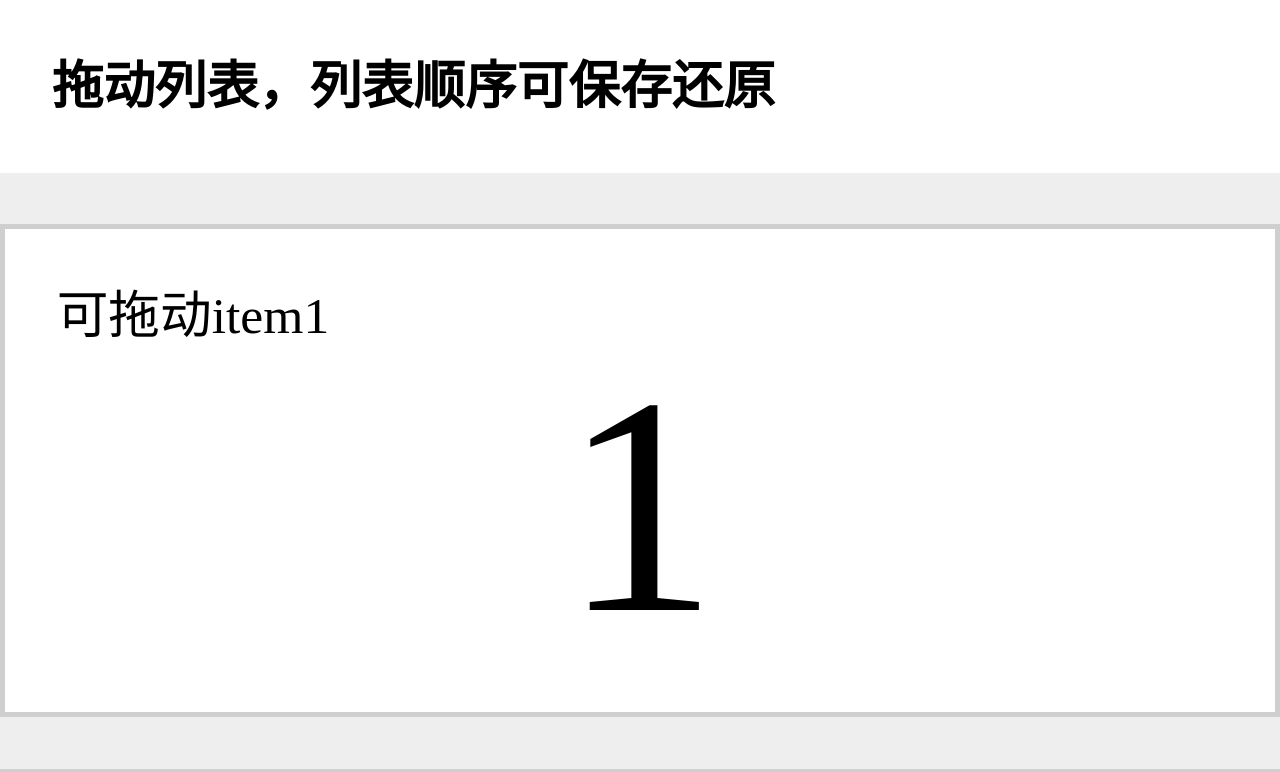
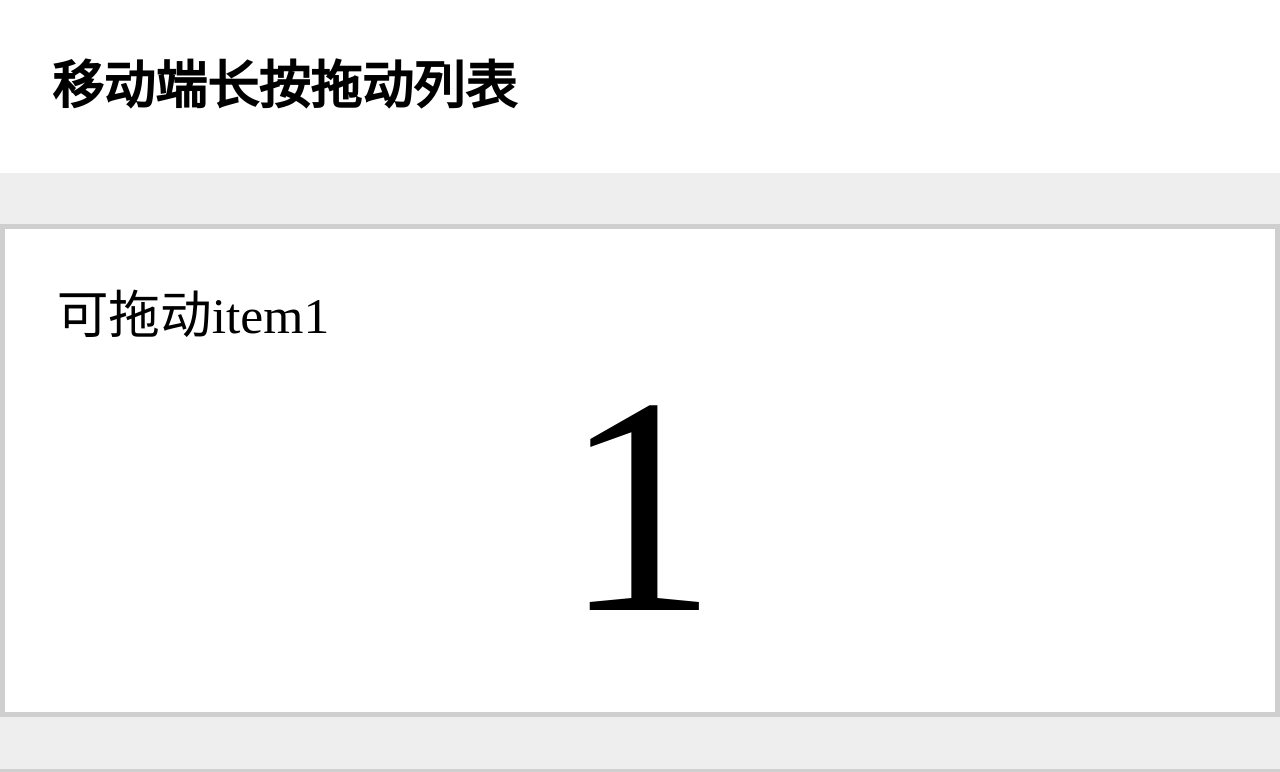
Before and after one commit to Marcuslyj/dragDemo, a plain HTML site: page dragmove/移动01.html in a window 1280 px wide. Shown: the top 772 px of the page. Drawn offline with Linux system fonts and the light colour scheme.

Commit message:
文字修改

```diff
--- a/dragmove/移动01.html
+++ b/dragmove/移动01.html
@@ -125,7 +125,7 @@
 
 	<body>
 		<div class="banner">
-			<p>拖动列表，列表顺序可保存还原</p>
+			<p>移动端长按拖动列表</p>
 		</div>
 		<div class="outer-wrapper">
 			<div class="wrapper">
```
